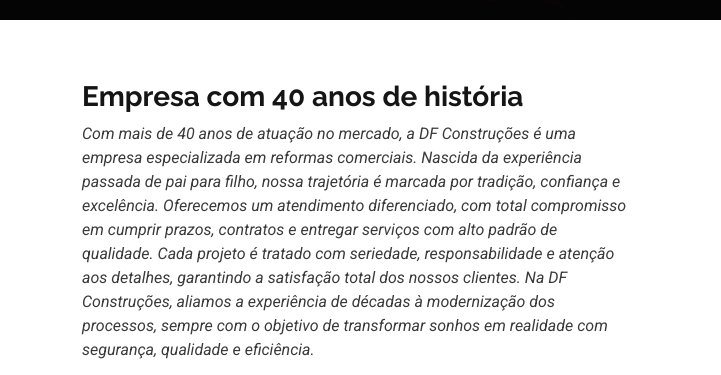
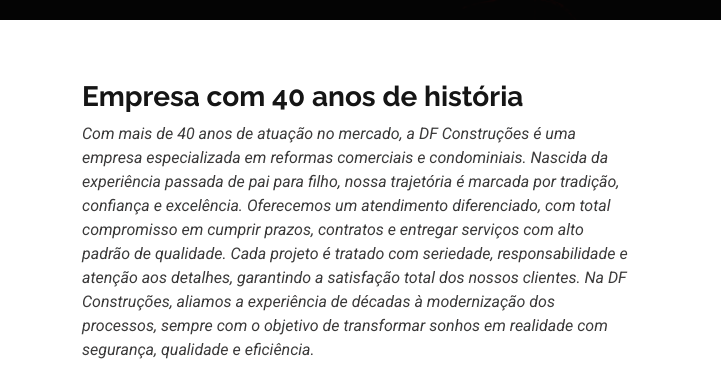
Before and after one commit to cauapuc2022/dfconstrucoesREAL, a plain HTML site: page index.html in a window 1280 px wide. Shown: the part 780-1155 px from the top of the page, 0-721 px from the left. Drawn offline with Linux system fonts and the light colour scheme.

Commit message:
Update index.html

```diff
--- a/index.html
+++ b/index.html
@@ -122,7 +122,7 @@
           <div class="col-lg-6 order-2 order-lg-1 content">
             <h3>Empresa com 40 anos de história</h3>
             <p class="fst-italic">
-Com mais de 40 anos de atuação no mercado, a DF Construções é uma empresa especializada em reformas comerciais. Nascida da experiência passada de pai para filho, nossa trajetória é marcada por tradição, confiança e excelência.
+Com mais de 40 anos de atuação no mercado, a DF Construções é uma empresa especializada em reformas comerciais e condominiais. Nascida da experiência passada de pai para filho, nossa trajetória é marcada por tradição, confiança e excelência.
 
 Oferecemos um atendimento diferenciado, com total compromisso em cumprir prazos, contratos e entregar serviços com alto padrão de qualidade. Cada projeto é tratado com seriedade, responsabilidade e atenção aos detalhes, garantindo a satisfação total dos nossos clientes.
 
```
